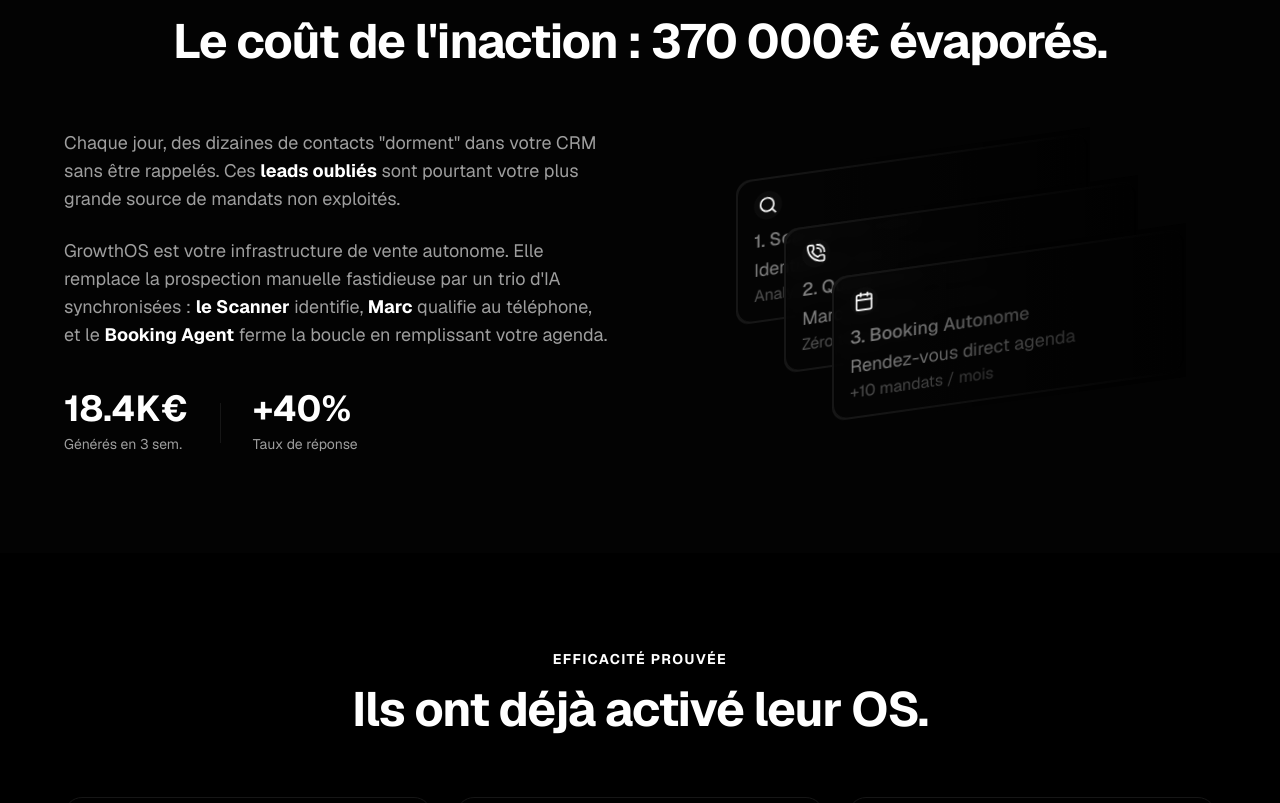
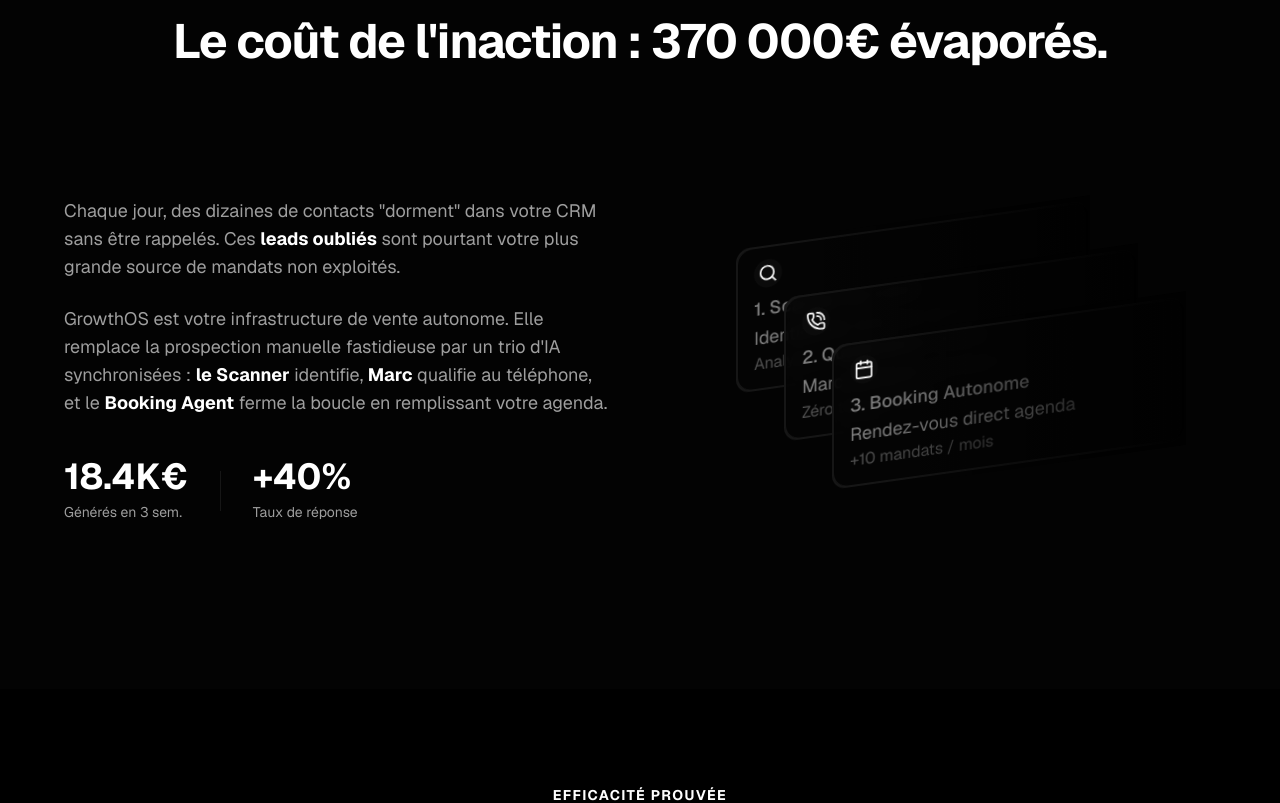
Before and after one commit to ShinShuan/GrowthOS-Frontend, a Next.js app: page / in a window 1280 px wide. Shown: the part 1020-1823 px from the top of the page. Built offline with nearby package versions, Linux system fonts and the light colour scheme.

Commit message:
fix: resolve navbar z-index, display cards visibility, and increase airtable timeouts for production stability

```diff
--- a/src/app/page.tsx
+++ b/src/app/page.tsx
@@ -242,7 +242,7 @@
               </div>
             </div>
 
-            <div className="flex-1 w-full flex justify-center py-10">
+            <div className="flex-1 w-full flex justify-center py-20 md:py-32">
               <DisplayCards cards={pbSolutionCards} />
             </div>
           </div>
--- a/src/components/ui/tubelight-navbar.tsx
+++ b/src/components/ui/tubelight-navbar.tsx
@@ -45,7 +45,7 @@
     return (
         <div
             className={cn(
-                "fixed bottom-0 sm:bottom-auto sm:top-0 left-1/2 -translate-x-1/2 z-50 mb-6 sm:pt-6",
+                "fixed bottom-0 sm:bottom-auto sm:top-0 left-1/2 -translate-x-1/2 z-[110] mb-6 sm:pt-6",
                 className,
             )}
         >
```
